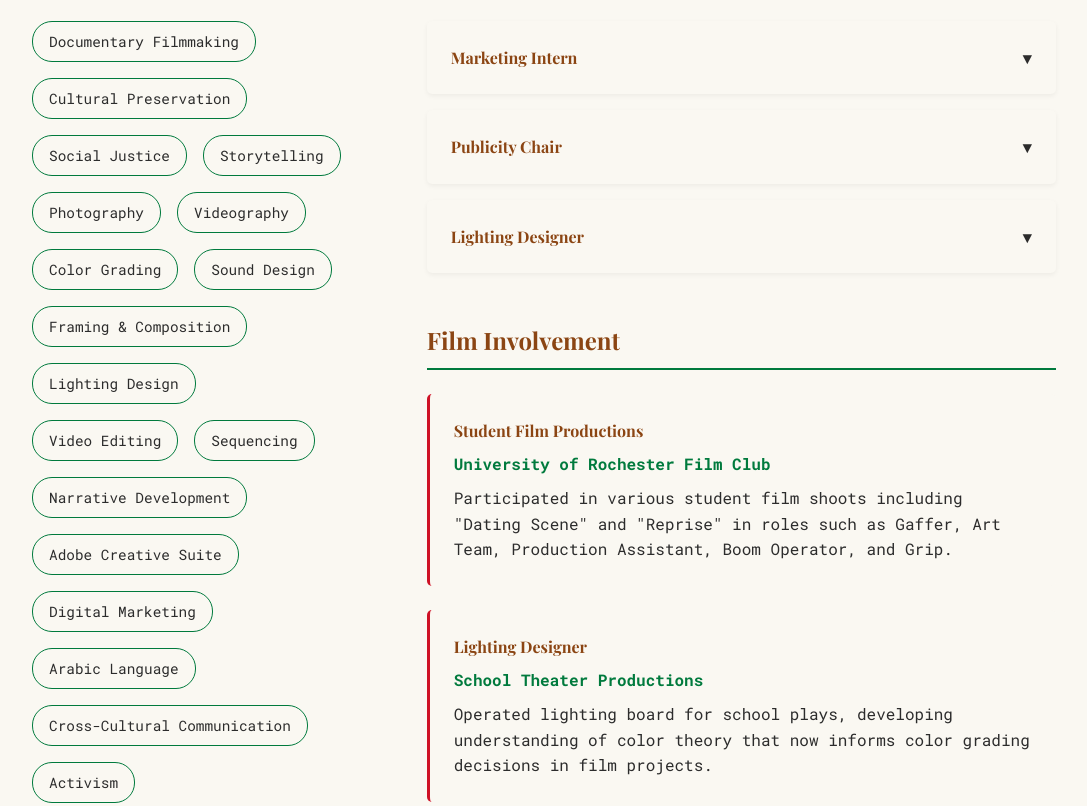
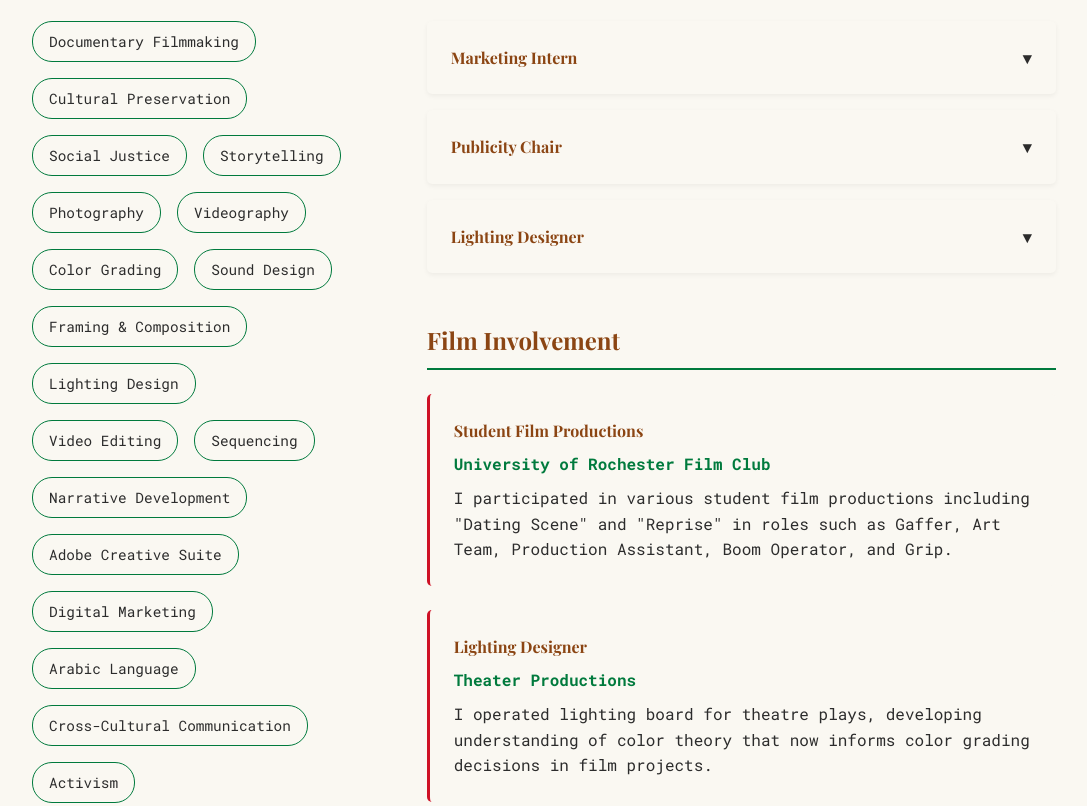
Before and after one commit to Zeina-El-Madani/Zeina-El-Madani, a plain HTML site: page index.html in a window 1280 px wide. Shown: the part 8162-8968 px from the top of the page, without its empty margins (96-1183 px from the left). Drawn offline with nearby package versions, Linux system fonts and the light colour scheme.

Commit message:
final edits

```diff
--- a/frontend/js/script.js
+++ b/frontend/js/script.js
@@ -475,18 +475,18 @@ document.addEventListener('DOMContentLoaded', function() {
         const experiences = [
             {
                 title: 'Marketing Intern',
-                location: 'Genesee Valley Council for the Arts, Rochester, New York',
-                description: 'Creating design posters and shooting short reel videos to promote events throughout the year. Developing social media marketing strategies and visual content for cultural events and art exhibitions.'
+                location: 'I worked at Genesee Valley Council for the Arts, Rochester, New York',
+                description: 'I was creating design posters and shooting short reel videos to promote events throughout the year. I was developing social media marketing strategies and visual content for cultural events and art exhibitions.'
             },
             {
                 title: 'Publicity Chair',
                 location: 'University of Rochester Film Club',
-                description: 'Marketing club events and participating in student film shoots as Gaffer, Art Team, Production Assistant, Boom Operator, and Grip. Organized promotional campaigns and managed social media presence for film screenings and events.'
+                description: 'I was marketing club events and participating in student film shoots as Gaffer, Art Team, Production Assistant, Boom Operator, and Grip. I organized promotional campaigns and managed social media presence for film screenings and events.'
             },
             {
                 title: 'Lighting Designer',
-                location: 'School Theater Productions',
-                description: 'Operated lighting board for school plays and developed understanding of color theory that now informs color grading decisions in film projects. Collaborated with directors to create atmospheric lighting that enhanced narrative storytelling.'
+                location: 'Theater Productions',
+                description: 'I operated lighting board for theatre plays (Beauty and the Beast, How to Survive a Zombie Apocalypse) and developed understanding of color theory that now informs color grading decisions in film projects. I collaborated with directors to create atmospheric lighting that enhanced narrative storytelling.'
             }
         ];
 
--- a/index.html
+++ b/index.html
@@ -398,12 +398,12 @@
                     <div class="experience-item">
                         <h4>Student Film Productions</h4>
                         <p class="experience-location">University of Rochester Film Club</p>
-                        <p class="experience-description">Participated in various student film shoots including "Dating Scene" and "Reprise" in roles such as Gaffer, Art Team, Production Assistant, Boom Operator, and Grip.</p>
+                        <p class="experience-description"> I participated in various student film productions including "Dating Scene" and "Reprise" in roles such as Gaffer, Art Team, Production Assistant, Boom Operator, and Grip.</p>
                     </div>
                     <div class="experience-item">
                         <h4>Lighting Designer</h4>
-                        <p class="experience-location">School Theater Productions</p>
-                        <p class="experience-description">Operated lighting board for school plays, developing understanding of color theory that now informs color grading decisions in film projects.</p>
+                        <p class="experience-location">Theater Productions</p>
+                        <p class="experience-description">I operated lighting board for theatre plays, developing understanding of color theory that now informs color grading decisions in film projects.</p>
                     </div>
                 </div>
             </div>
```
